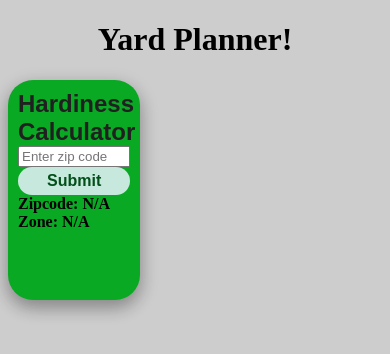
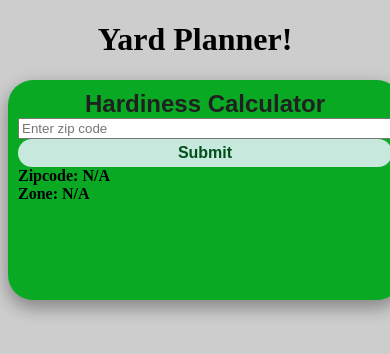
Before and after one commit to drewbrownie21/yard-planner, a React (Vite) app: page / in a window 390 px wide. Shown: the top 354 px of the page. Built offline with nearby package versions, Linux system fonts and the light colour scheme.

Commit message:
making the tile better on small screens

```diff
--- a/src/components/Tile.css
+++ b/src/components/Tile.css
@@ -1,7 +1,9 @@
 .tile {
   background-color: rgb(10, 169, 36);
   height: 200px;
-  width: 30%;
+  width: 100%;
+  max-width: 400px;
+  min-width: 300px;
   padding: 10px;
   border-radius: 25px;
   box-shadow:
--- a/src/hardiness/Hardiness.tsx
+++ b/src/hardiness/Hardiness.tsx
@@ -15,7 +15,7 @@ export function Haridness() {
   };
 
   return (
-    <section>
+    <section className="hardiness-section">
       <Tile title="Hardiness Calculator">
         <form onSubmit={handleClick} className="flex-container">
           <input
```
